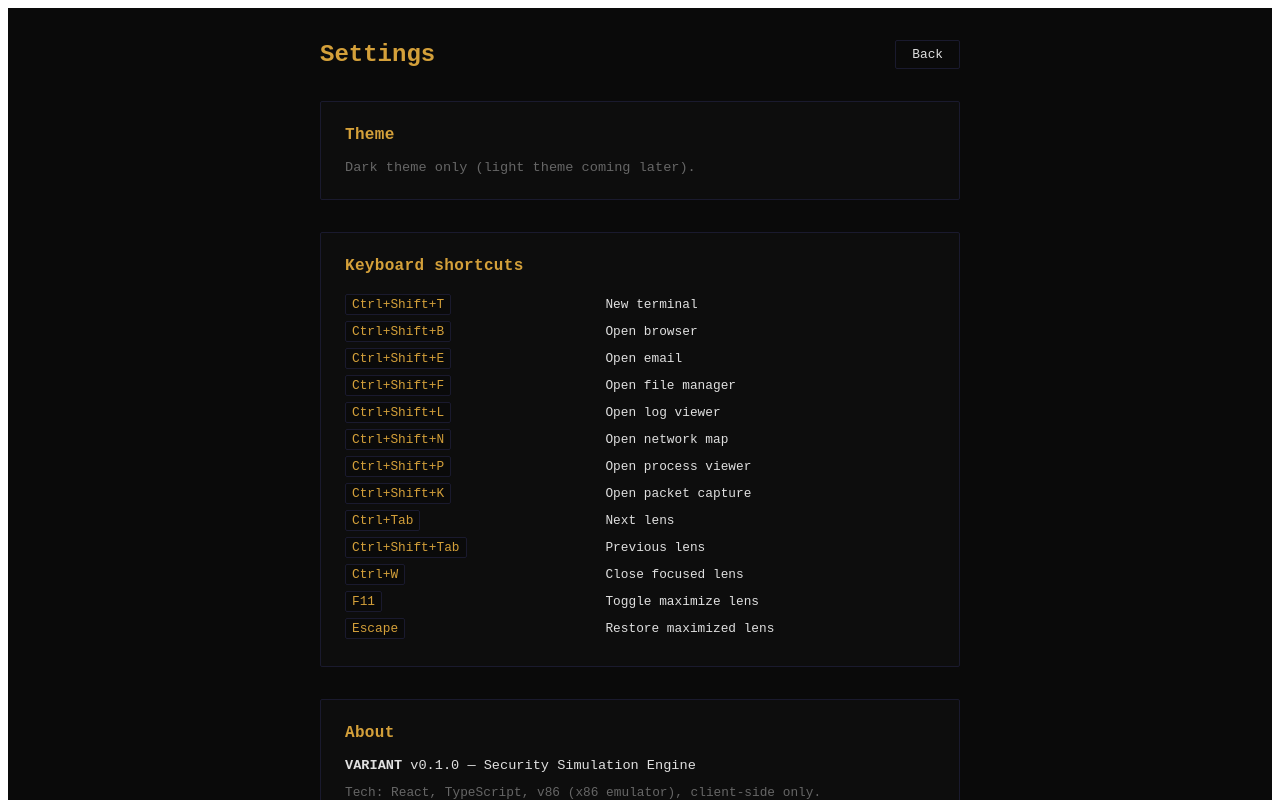
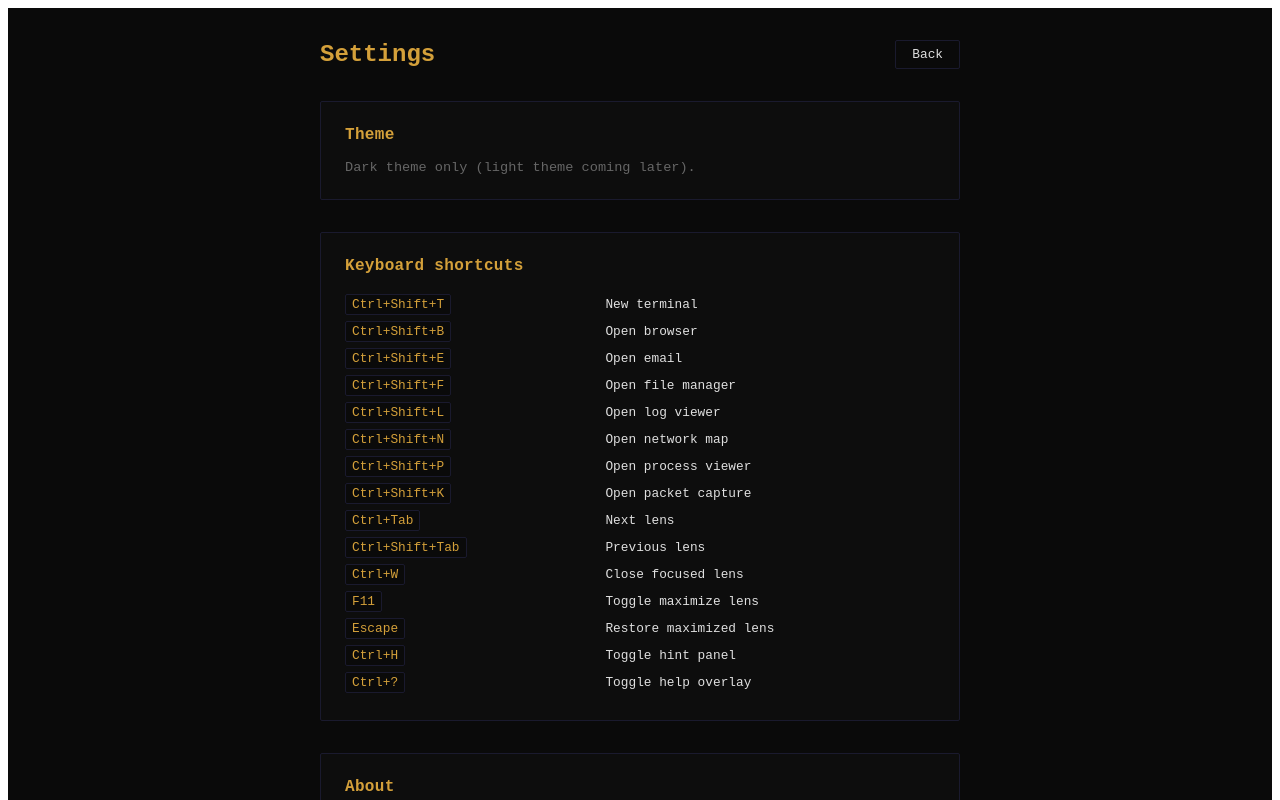
Before and after one commit to mukundthiru1/variant, a React (Vite) app: page / in a window 1280 px wide. Both pictures are taken after a click on the button "Settings". Shown: the top 800 px of the page. Built offline with nearby package versions, Linux system fonts and the light colour scheme.

Commit message:
settings: add hint panel and help overlay keyboard shortcuts

```diff
--- a/src/ui/pages/SettingsPage.tsx
+++ b/src/ui/pages/SettingsPage.tsx
@@ -32,6 +32,8 @@ const SHORTCUTS = [
     { keys: 'Ctrl+W', action: 'Close focused lens' },
     { keys: 'F11', action: 'Toggle maximize lens' },
     { keys: 'Escape', action: 'Restore maximized lens' },
+    { keys: 'Ctrl+H', action: 'Toggle hint panel' },
+    { keys: 'Ctrl+?', action: 'Toggle help overlay' },
 ] as const;
 
 export interface SettingsPageProps {
```
